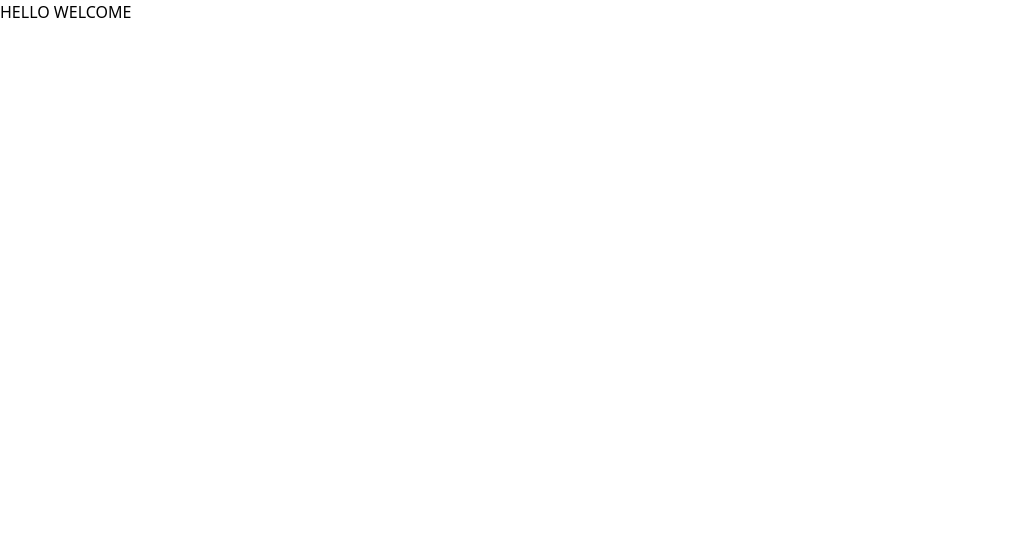
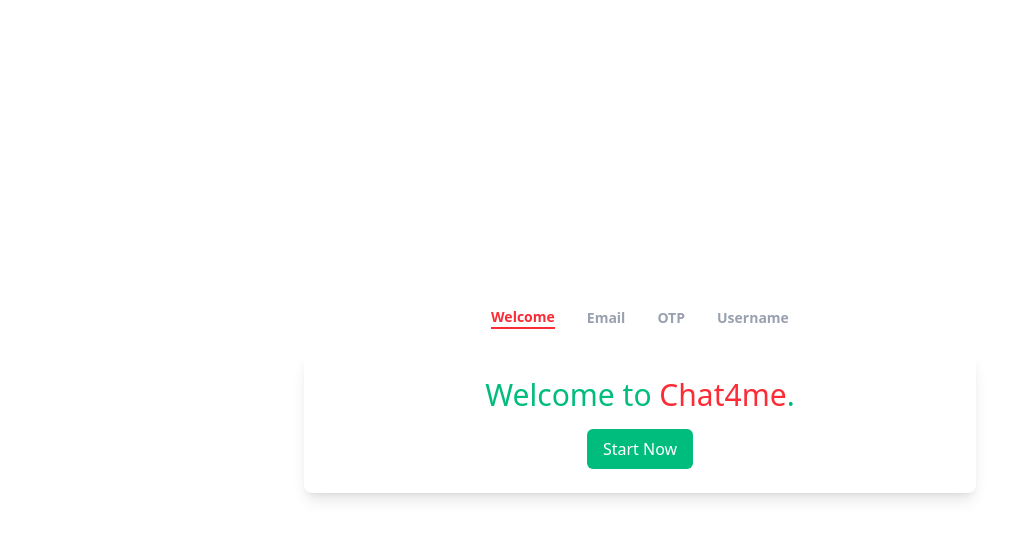
Before and after one commit to sarangpachari/chat4me-client, a React (Vite) app: page / in a window 1280 px wide. Shown: the top 538 px of the page, without its empty margins (0-1036 px from the left). Built offline with nearby package versions, Linux system fonts and the light colour scheme.

Commit message:
login state 1 started

```diff
--- a/package.json
+++ b/package.json
@@ -11,7 +11,8 @@
   },
   "dependencies": {
     "react": "^19.0.0",
-    "react-dom": "^19.0.0"
+    "react-dom": "^19.0.0",
+    "react-router-dom": "^7.4.0"
   },
   "devDependencies": {
     "@eslint/js": "^9.21.0",
--- a/src/App.jsx
+++ b/src/App.jsx
@@ -1,11 +1,20 @@
-
+import { BrowserRouter as Router, Routes, Route } from "react-router-dom";
 import './App.css'
+import Pnf from "./pages/Pnf";
+import Login from "./pages/Login";
+import Home from "./pages/Home";
 
 function App() {
 
   return (
     <>
-      <div className="">HELLO WELCOME</div>
+      <Router>
+      <Routes>
+        <Route path="*" element={<Pnf />} />
+        <Route path="/" element={<Login />} />
+        <Route path="/home" element={<Home />} />
+      </Routes>
+    </Router>
     </>
   )
 }
--- /dev/null
+++ b/src/pages/Home.jsx
@@ -0,0 +1,13 @@
+import React from "react";
+
+const Home = () => {
+  return (
+    <>
+      <div className="min-h-screen flex items-center justify-center bg-gray-900 text-white">
+        <h1 className="text-3xl font-bold">Welcome to Chat4ms Home 🎉</h1>
+      </div>
+    </>
+  );
+};
+
+export default Home;
--- /dev/null
+++ b/src/pages/Login.jsx
@@ -0,0 +1,126 @@
+import React from "react";
+import { useState } from "react";
+import { useNavigate } from "react-router-dom";
+
+const Login = () => {
+  const [step, setStep] = useState(0);
+  const navigate = useNavigate();
+
+  const steps = ["Welcome", "Email", "OTP", "Username"];
+
+  const handleNext = () => setStep(step + 1);
+  const handleSubmit = () => (step === 3 ? navigate("/home") : handleNext());
+  return (
+    <>
+      <div className="min-h-screen flex flex-col items-center justify-center bg-white text-gray-900 p-4">
+        {/* Large Screens - Tabs */}
+        <div className="hidden lg:flex justify-center space-x-8 w-full max-w-2xl pb-2 mb-4">
+          {steps.map((label, index) => (
+            <button
+              key={index}
+              className={`text-sm font-semibold transition-all ${
+                step === index
+                  ? "text-red-500 border-b-2 border-red-500"
+                  : "text-gray-400"
+              }`}
+              onClick={() => setStep(index)}
+            >
+            {label}
+            </button>
+          ))}
+        </div>
+
+        <div className="flex w-full max-w-2xl bg-white rounded-lg shadow-lg">
+          {/* Small to Medium Screens - Side Numbered Steps */}
+          <div className="flex lg:hidden flex-col w-12 bg-gray-100 rounded-l-lg p-2 items-center">
+            {steps.map((_, index) => (
+              <button
+                key={index}
+                className={`w-8 h-8 flex items-center justify-center text-sm rounded-full mb-2 transition-all ${
+                  step === index
+                    ? "bg-red-500 text-white font-bold"
+                    : "bg-gray-300 text-gray-700"
+                }`}
+                onClick={() => setStep(index)}
+              >
+                {index + 1}
+              </button>
+            ))}
+          </div>
+
+          {/* Content Box */}
+          <div className="flex-1 p-6">
+            {step === 0 && (
+              <div className="text-center">
+                <h1 className="text-3xl font-medium mb-4 text-emerald-500">Welcome to <span className="text-red-500">Chat4me</span>.</h1>
+                <button
+                  onClick={handleNext}
+                  className="bg-emerald-500 hover:bg-blue-600 text-white px-4 py-2 rounded-md"
+                >
+                  Start Now
+                </button>
+              </div>
+            )}
+
+            {step === 1 && (
+              <div>
+                <h2 className="text-2xl font-semibold mb-4">
+                  Enter Your Email
+                </h2>
+                <input
+                  type="email"
+                  placeholder="Email"
+                  className="w-full p-2 bg-gray-100 rounded-md focus:outline-none"
+                />
+                <button
+                  onClick={handleSubmit}
+                  className="mt-4 w-full bg-blue-500 hover:bg-blue-600 text-white py-2 rounded-md"
+                >
+                  Submit
+                </button>
+              </div>
+            )}
+
+            {step === 2 && (
+              <div>
+                <h2 className="text-2xl font-semibold mb-4">Enter OTP</h2>
+                <input
+                  type="text"
+                  placeholder="OTP"
+                  className="w-full p-2 bg-gray-100 rounded-md focus:outline-none"
+                />
+                <button
+                  onClick={handleSubmit}
+                  className="mt-4 w-full bg-blue-500 hover:bg-blue-600 text-white py-2 rounded-md"
+                >
+                  Submit
+                </button>
+              </div>
+            )}
+
+            {step === 3 && (
+              <div>
+                <h2 className="text-2xl font-semibold mb-4">
+                  Choose a Username
+                </h2>
+                <input
+                  type="text"
+                  placeholder="Username"
+                  className="w-full p-2 bg-gray-100 rounded-md focus:outline-none"
+                />
+                <button
+                  onClick={handleSubmit}
+                  className="mt-4 w-full bg-green-500 hover:bg-green-600 text-white py-2 rounded-md"
+                >
+                  Finish
+                </button>
+              </div>
+            )}
+          </div>
+        </div>
+      </div>
+    </>
+  );
+};
+
+export default Login;
--- /dev/null
+++ b/src/pages/Pnf.jsx
@@ -0,0 +1,9 @@
+import React from 'react'
+
+const Pnf = () => {
+  return (
+    <div>Pnf</div>
+  )
+}
+
+export default Pnf
```
Also changed, not shown: 1 other file (tests, documents, lock files or other folders).
